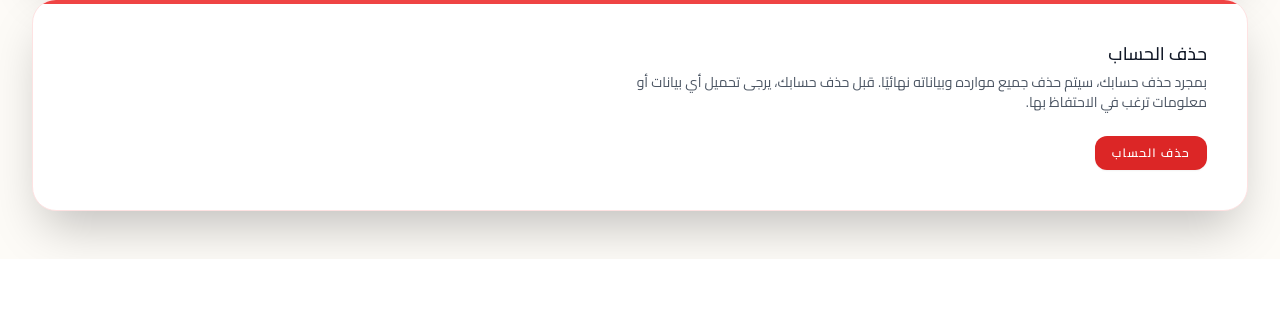
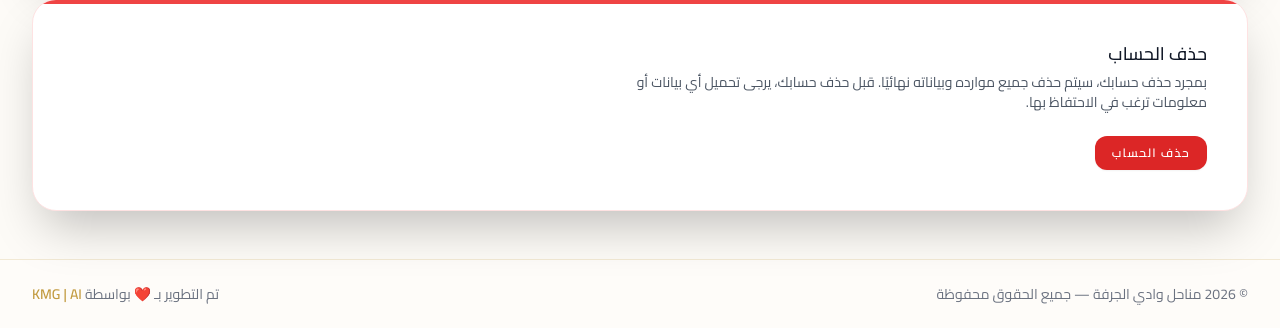
Before and after one commit to alghzwanik9/honey-store, a Laravel app: page /profile in a window 1280 px wide. Shown: the part 1208-1536 px from the top of the page. Before the commit the page ends 1467 px from the top, so only its background shows below. Run offline with Laravel 12, Linux system fonts and the light colour scheme; a user stored in the database is signed in; data comes from the database, SQL or seed files in the repository; data that the repository does not hold is empty; style sheets or scripts are compiled from the project's sources; some libraries are stand-ins or nearby versions.

Commit message:
feat: add developer credit footer (KMG | AI)

```diff
--- a/resources/views/layouts/app.blade.php
+++ b/resources/views/layouts/app.blade.php
@@ -57,6 +57,22 @@
         </main>
     </div>
 
+    {{-- Footer --}}
+    <footer class="bg-brand-cream-light border-t border-brand-gold/20 mt-auto">
+        <div class="max-w-7xl mx-auto px-4 sm:px-6 lg:px-8 py-6">
+            <div class="flex flex-col sm:flex-row items-center justify-between gap-2 text-sm text-gray-500">
+                <p>© {{ date('Y') }} مناحل وادي الجرفة — جميع الحقوق محفوظة</p>
+                <p>
+                    تم التطوير بـ ❤️ بواسطة
+                    <a href="https://github.com/alghzwanik9" target="_blank" rel="noopener noreferrer"
+                        class="font-semibold text-brand-gold hover:text-brand-gold/80 transition-colors duration-200">
+                        KMG | AI
+                    </a>
+                </p>
+            </div>
+        </div>
+    </footer>
+
     <x-chat-widget />
 </body>
 
```
